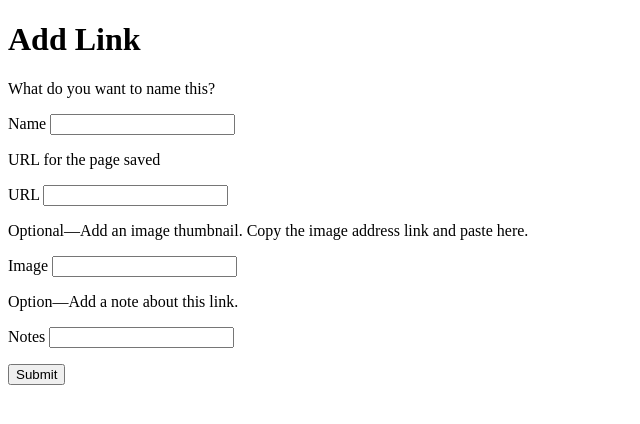
After one commit to airncodes/HB-my-craft-box, a Flask app: template templates/addlink.html in a window 1280 px wide. The commit adds this page. Shown: the top 424 px of the page, without its empty margins (0-640 px from the left). Run offline with Flask 2, Linux system fonts and the light colour scheme; the template is opened without the code that fills it, so the values that code supplies are empty.

Commit message:
Added addlink.html, app route and querying function for id to crud file

```diff
--- a/crud.py
+++ b/crud.py
@@ -24,6 +24,11 @@ def find_user_by_email(email):
     #Finds a user by their email.
 
     return User.query.filter(User.email == email).first()
+
+def get_userid_by_email(email):
+    # Gets the user id of the user by their email used to login.
+    user_info = find_user_by_email(email)
+    return user_info.user_id
 
 def set_password(user, password):
         user.password_hash = generate_password_hash(password)
--- a/server.py
+++ b/server.py
@@ -97,10 +97,19 @@ def show_selected_item():
     """Shows page for the selected item"""
     pass
 
-@app.route('/add')
-def add_item():
-    """Allows a user to add a link and/or tag"""
-    pass
+@app.route('/addlink', methods=['POST'])
+def add_link():
+    """Allows a user to add a link"""
+
+    name = request.form.get('name')
+    link_path = request.form.get('link_path')
+    image = request.form.get('image')
+    notes = request.form.get('notes')
+
+    user_id = crud.get_userid_by_email(email)
+
+    crud.add_link(name, link_path, user_id, image=None, notes=None)
+    flash('Link Added!')
 
 if __name__ == "__main__":
     # DebugToolbarExtension(app)
--- /dev/null
+++ b/templates/addlink.html
@@ -0,0 +1,34 @@
+{% extends 'base.html' %}
+
+{% block title %}Add Link{% endblock %}
+
+{% block body %}
+  <h1>Add Link</h1>
+
+  <form action="/addlink" method="POST">
+
+    <label for="addlinkname">What do you want to name this?</label>
+    <p>
+      Name <input type="text" name="name">
+    </p>
+
+    <label for="addURL">URL for the page saved</label>
+    <p>
+      URL <input type="text" name="link_path">
+    </p>
+
+    <label for="addimage">Optional—Add an image thumbnail. Copy the image address link and paste here.</label>
+    <p>
+      Image <input type="text" name="image">
+    </p>
+
+    <label for="addNotes">Option—Add a note about this link.</label>
+    <p>
+      Notes <input type="text" name="notes">
+    </p>
+
+    <p>
+      <input type="submit">
+    </p>
+  </form>
+{% endblock %}
```
Also changed, not shown: templates/craftbox.html (+11 -0 lines).
